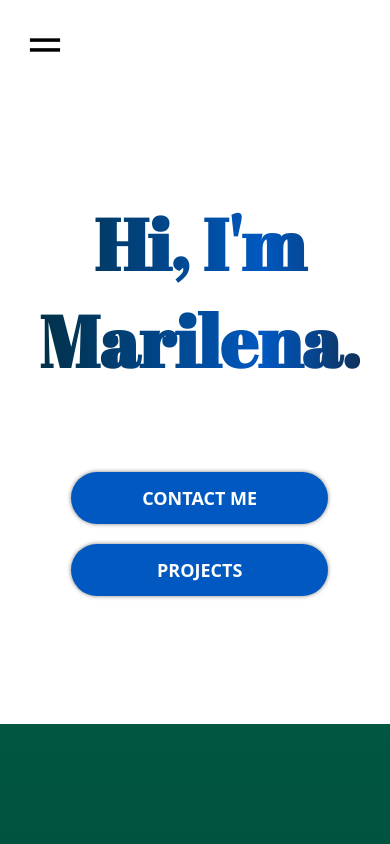
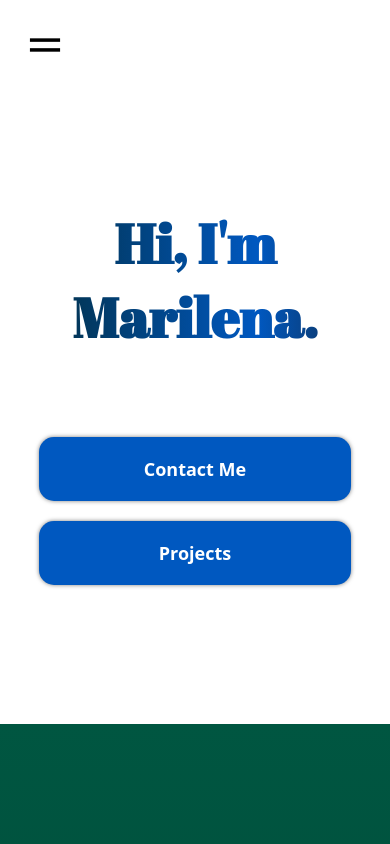
Before and after one commit to marifroe/Portfolio, a React (Vite) app: page / in a window 390 px wide. Shown: the top 844 px of the page. Built offline with nearby package versions, Linux system fonts and the light colour scheme.

Commit message:
design hero buttons and title

```diff
--- a/src/components/Hero/Hero.module.css
+++ b/src/components/Hero/Hero.module.css
@@ -138,12 +138,18 @@
   .buttons {
     flex-direction: column;
     gap: 20px;
-    width: 80%;
+    width: 100%;
     text-align: center;
   }
 
   .heroBtn {
-    padding-top: 14px;
-    padding-bottom: 14px;
+    padding-top: 20px;
+    padding-bottom: 20px;
+    border-radius: 15px;
+    text-transform: unset;
+  }
+
+  .title {
+    font-size: 55px;
   }
 }
```
